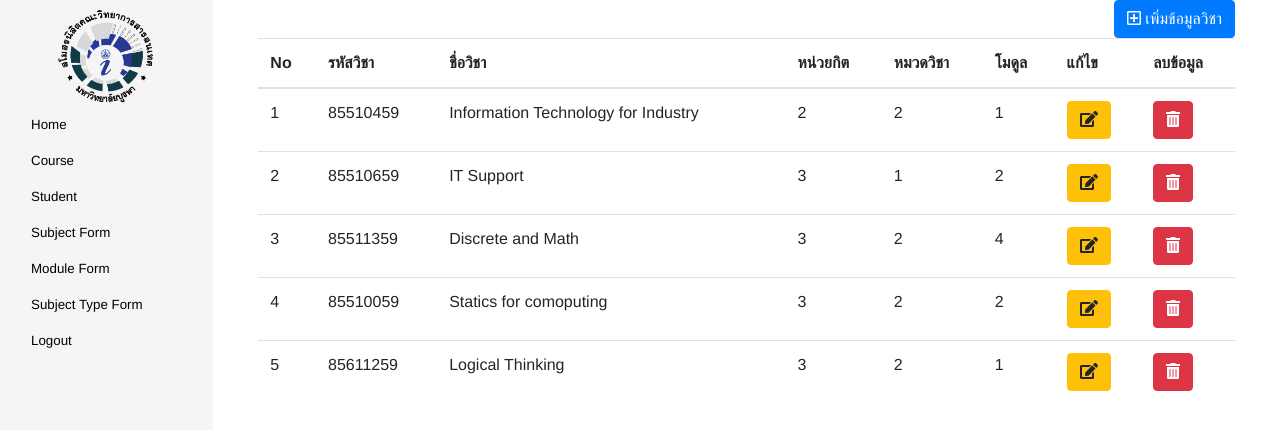
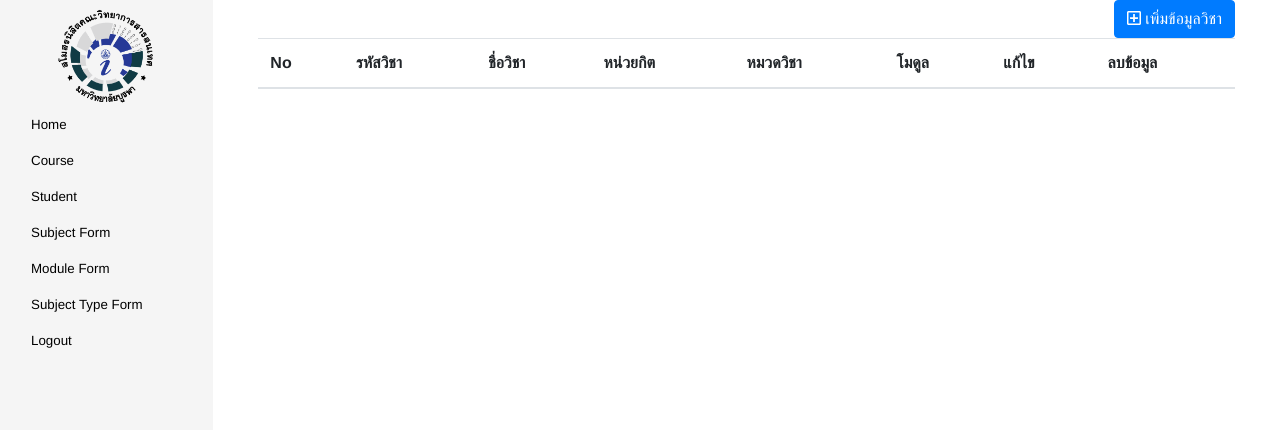
Before and after one commit to watthanatham/student_tracking_system-front-end-, a Vue app: page /subject in a window 1280 px wide. Shown: the top 430 px of the page. Built offline with nearby package versions, Linux system fonts and the light colour scheme; no server answers.

Commit message:
remove mock data & fixed bug

```diff
--- a/src/views/Subject/SubjectTable.vue
+++ b/src/views/Subject/SubjectTable.vue
@@ -42,13 +42,13 @@ export default {
     },
     async saveSubject (subject) {
       // console.log('submit', subject)
-      if (subject.sub_id < 0) {
+      if (subject.sub_id < 0) { // add
         subject.sub_id = this.subjectId
         // console.log(subject.sub_id)
         this.subjectItems.push(subject)
         this.subjectId++
         await axios.post('http://localhost:8081/subject', subject)
-      } else {
+      } else { // save
         const index = this.subjectItems.findIndex((item) => {
           return subject.sub_id === item.sub_id
         })
@@ -87,48 +87,7 @@ export default {
         { key: 'sub_del', label: 'ลบข้อมูล' }
       ],
       subjectItems: [
-        {
-          sub_id: 1,
-          sub_code: '85510459',
-          sub_name: 'Information Technology for Industry',
-          sub_credit: 2,
-          st_id: 2,
-          module_id: 1
-        },
-        {
-          sub_id: 2,
-          sub_code: '85510659',
-          sub_name: 'IT Support',
-          sub_credit: 3,
-          st_id: 1,
-          module_id: 2
-        },
-        {
-          sub_id: 3,
-          sub_code: '85511359',
-          sub_name: 'Discrete and Math',
-          sub_credit: 3,
-          st_id: 2,
-          module_id: 4
-        },
-        {
-          sub_id: 4,
-          sub_code: '85510059',
-          sub_name: 'Statics for comoputing',
-          sub_credit: 3,
-          st_id: 2,
-          module_id: 2
-        },
-        {
-          sub_id: 5,
-          sub_code: '85611259',
-          sub_name: 'Logical Thinking',
-          sub_credit: 3,
-          st_id: 2,
-          module_id: 1
-        }
       ],
-      subjectId: 4,
       selectedItem: null
     }
   },
```
